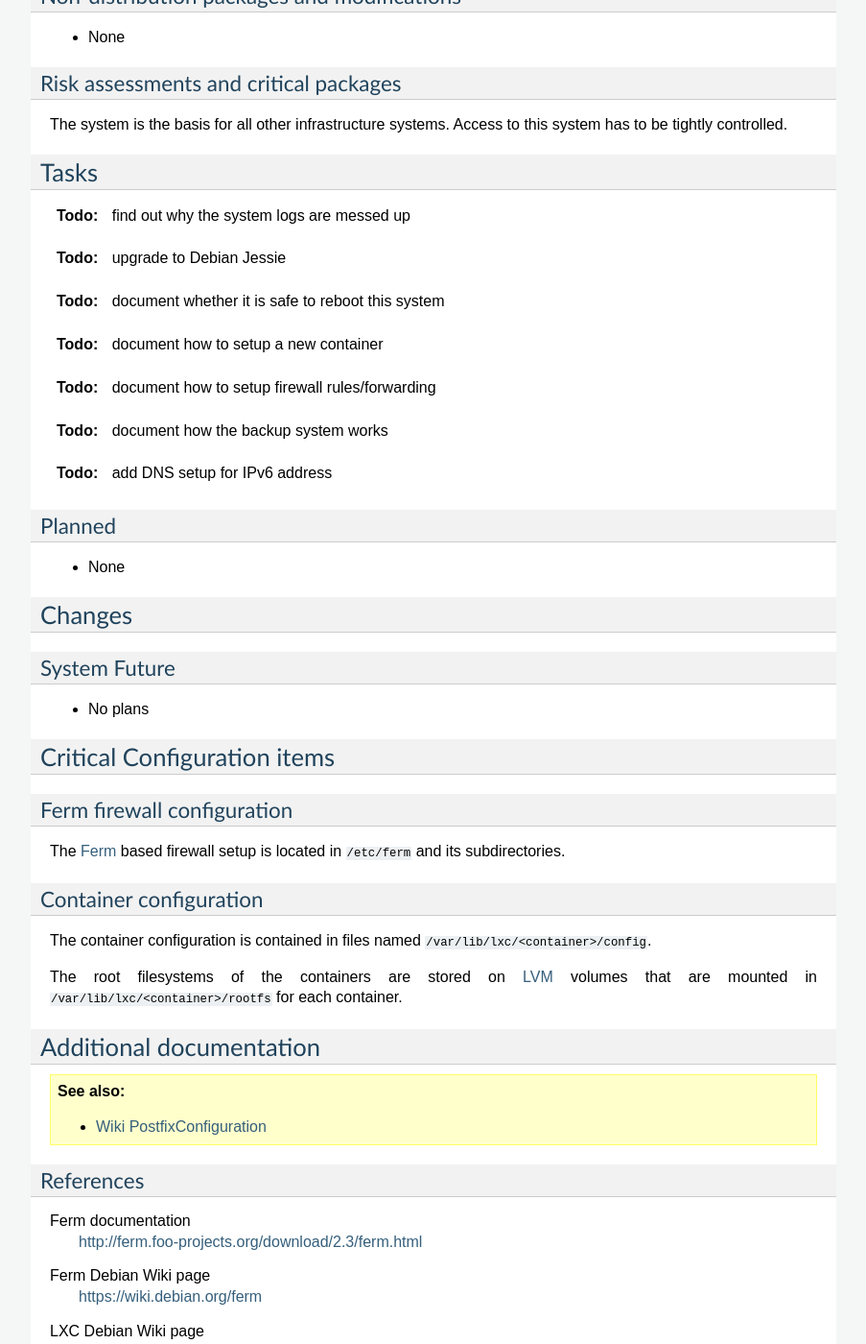
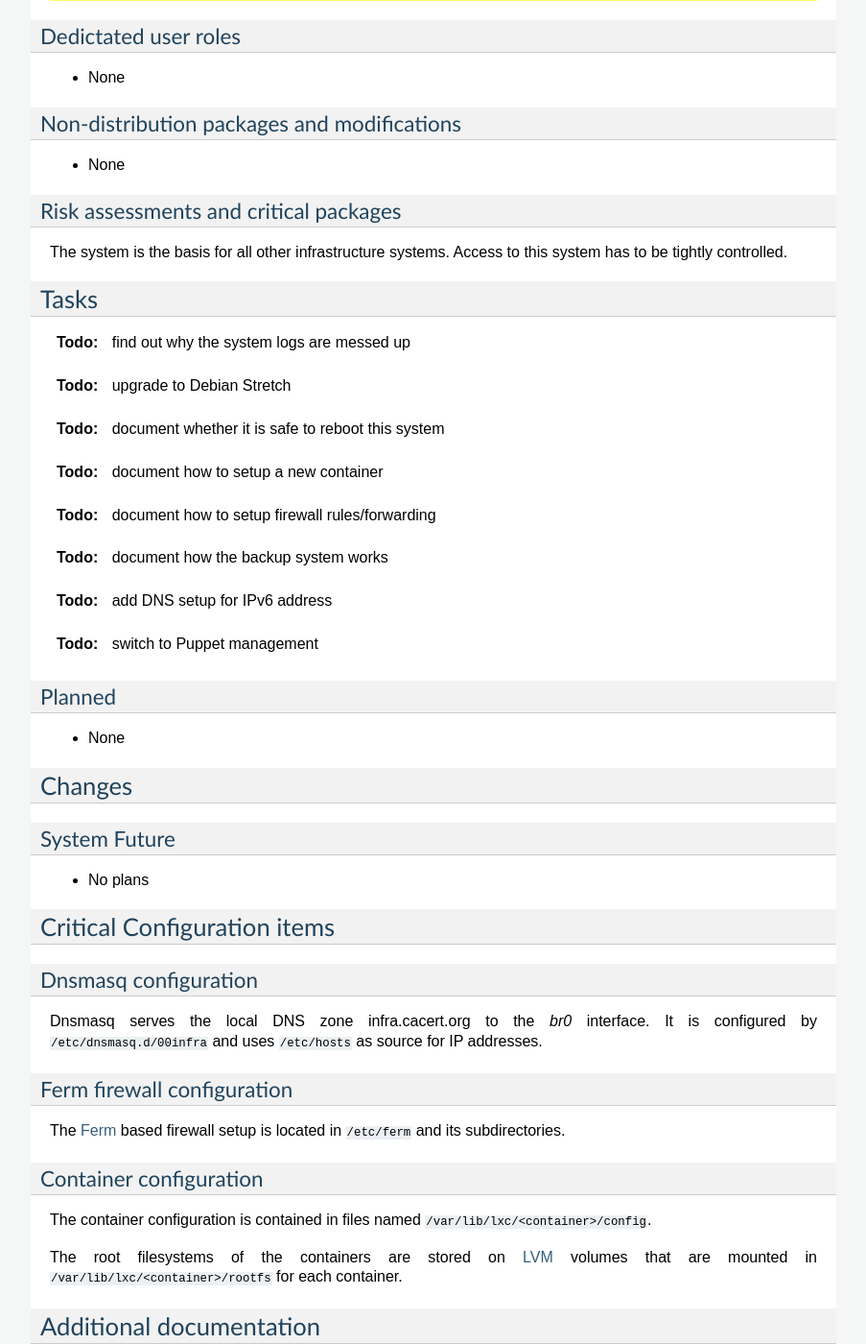
Before and after one commit to CAcertOrg/cacert-infradocs, a Sphinx documentation site: the page built from docs/systems/infra02.rst, in a window 1280 px wide and 1400 px high, scrolled down 3154 px. Shown: the whole window at 96% size, without its empty margins (198-1101 px from the left). Built offline with Sphinx 7.4.7, drawn with Linux system fonts in a browser that asks for light colours; pages that are not in the unit, such as notebooks, are missing from menus; cross-references to code outside the pages are shown as plain code; some of the changed text lies outside the part shown.

Commit message:
Add IPv6 of email, add dnsmasq to infra02

```diff
--- a/docs/systems/email.rst
+++ b/docs/systems/email.rst
@@ -47,6 +47,7 @@ Logical Location
 :IP Internet: :ip:v4:`213.154.225.228`
 :IP Intranet: :ip:v4:`172.16.2.19`
 :IP Internal: :ip:v4:`10.0.0.19`
+:IPv6:        :ip:v6:`2001:7b8:616:162:2::19`
 :MAC address: :mac:`00:ff:8f:e0:4a:90` (eth0)
 
 .. seealso::
--- a/docs/systems/infra02.rst
+++ b/docs/systems/infra02.rst
@@ -17,9 +17,11 @@ CAcert infrastructure.
 Infra02 is the host system for all infrastructure :term:`containers
 <container>`. The containers are setup using the Linux kernel's :term:`LXC`
 system. The firewall for infrastructure is maintained on this machine using
-Ferm_.
+Ferm_. The machine provides a DNS resolver based on dnsmasq_ and gives answers
+for the internal zone infra.cacert.org.
 
 .. _Ferm: http://ferm.foo-projects.org/
+.. _dnsmasq: http://www.thekelleys.org.uk/dnsmasq/doc.html
 
 Administration
 ==============
@@ -139,6 +141,9 @@ Listening services
 +----------+-----------+-----------+-----------------------------------------+
 | 25/tcp   | smtp      | local     | mail delivery to local MTA              |
 +----------+-----------+-----------+-----------------------------------------+
+| 53/tcp   | dns       | internal  | DNS resolver for infra.cacert.org       |
+| 53/udp   |           |           |                                         |
++----------+-----------+-----------+-----------------------------------------+
 | 123/udp  | ntp       | ANY       | network time protocol for host,         |
 |          |           |           | listening on the Internet IPv6 and IPv4 |
 |          |           |           | addresses                               |
@@ -152,33 +157,36 @@ Running services
 .. index::
    single: openssh
    single: cron
+   single: dnsmasq
    single: rsyslog
    single: ntpd
    single: Postfix
    single: nrpe
 
-+--------------------+--------------------+----------------------------------------+
-| Service            | Usage              | Start mechanism                        |
-+====================+====================+========================================+
-| openssh server     | ssh daemon for     | init script :file:`/etc/init.d/ssh`    |
-|                    | remote             |                                        |
-|                    | administration     |                                        |
-+--------------------+--------------------+----------------------------------------+
-| cron               | job scheduler      | init script :file:`/etc/init.d/cron`   |
-+--------------------+--------------------+----------------------------------------+
-| rsyslog            | syslog daemon      | init script                            |
-|                    |                    | :file:`/etc/init.d/syslog`             |
-+--------------------+--------------------+----------------------------------------+
-| ntpd               | time server        | init script :file:`/etc/init.d/ntp`    |
-+--------------------+--------------------+----------------------------------------+
-| Postfix            | SMTP server for    | init script                            |
-|                    | local mail         | :file:`/etc/init.d/postfix`            |
-|                    | submission, ...    |                                        |
-+--------------------+--------------------+----------------------------------------+
-| Nagios NRPE server | remote monitoring  | init script                            |
-|                    | service queried by | :file:`/etc/init.d/nagios-nrpe-server` |
-|                    | :doc:`monitor`     |                                        |
-+--------------------+--------------------+----------------------------------------+
++--------------------+--------------------+-----------------------------------------+
+| Service            | Usage              | Start mechanism                         |
++====================+====================+=========================================+
+| openssh server     | ssh daemon for     | init script :file:`/etc/init.d/ssh`     |
+|                    | remote             |                                         |
+|                    | administration     |                                         |
++--------------------+--------------------+-----------------------------------------+
+| dnsmasq            | DNS resolver       | init script :file:`/etc/init.d/dnsmasq` |
++--------------------+--------------------+-----------------------------------------+
+| cron               | job scheduler      | init script :file:`/etc/init.d/cron`    |
++--------------------+--------------------+-----------------------------------------+
+| rsyslog            | syslog daemon      | init script                             |
+|                    |                    | :file:`/etc/init.d/syslog`              |
++--------------------+--------------------+-----------------------------------------+
+| ntpd               | time server        | init script :file:`/etc/init.d/ntp`     |
++--------------------+--------------------+-----------------------------------------+
+| Postfix            | SMTP server for    | init script                             |
+|                    | local mail         | :file:`/etc/init.d/postfix`             |
+|                    | submission, ...    |                                         |
++--------------------+--------------------+-----------------------------------------+
+| Nagios NRPE server | remote monitoring  | init script                             |
+|                    | service queried by | :file:`/etc/init.d/nagios-nrpe-server`  |
+|                    | :doc:`monitor`     |                                         |
++--------------------+--------------------+-----------------------------------------+
 
 .. Running Guests
    --------------
@@ -229,12 +237,13 @@ Tasks
 =====
 
 .. todo:: find out why the system logs are messed up
-.. todo:: upgrade to Debian Jessie
+.. todo:: upgrade to Debian Stretch
 .. todo:: document whether it is safe to reboot this system
 .. todo:: document how to setup a new container
 .. todo:: document how to setup firewall rules/forwarding
 .. todo:: document how the backup system works
 .. todo:: add DNS setup for IPv6 address
+.. todo:: switch to Puppet management
 
 Planned
 -------
@@ -254,6 +263,13 @@ Critical Configuration items
 
 .. index::
    pair: Ferm; configuration
+
+Dnsmasq configuration
+---------------------
+
+Dnsmasq serves the local DNS zone infra.cacert.org to the `br0` interface. It
+is configured by :file:`/etc/dnsmasq.d/00infra` and uses :file:`/etc/hosts` as
+source for IP addresses.
 
 Ferm firewall configuration
 ---------------------------
```
